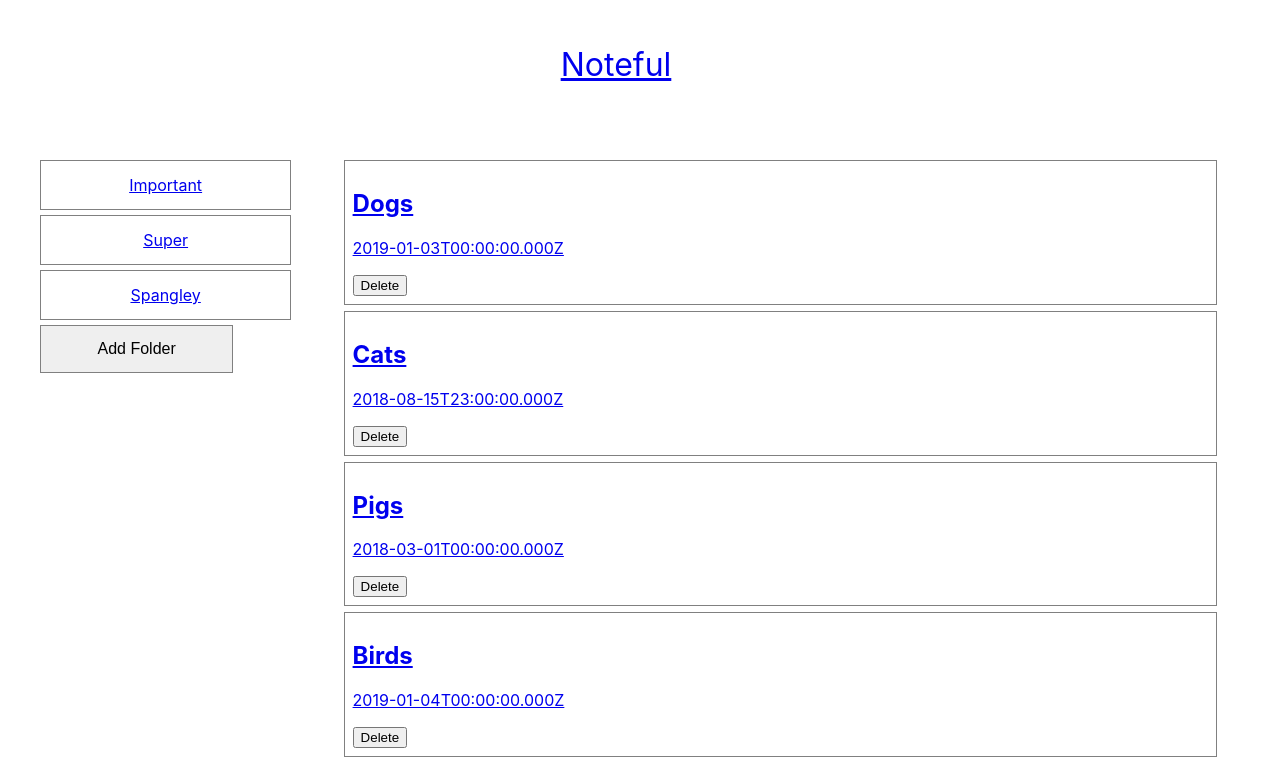
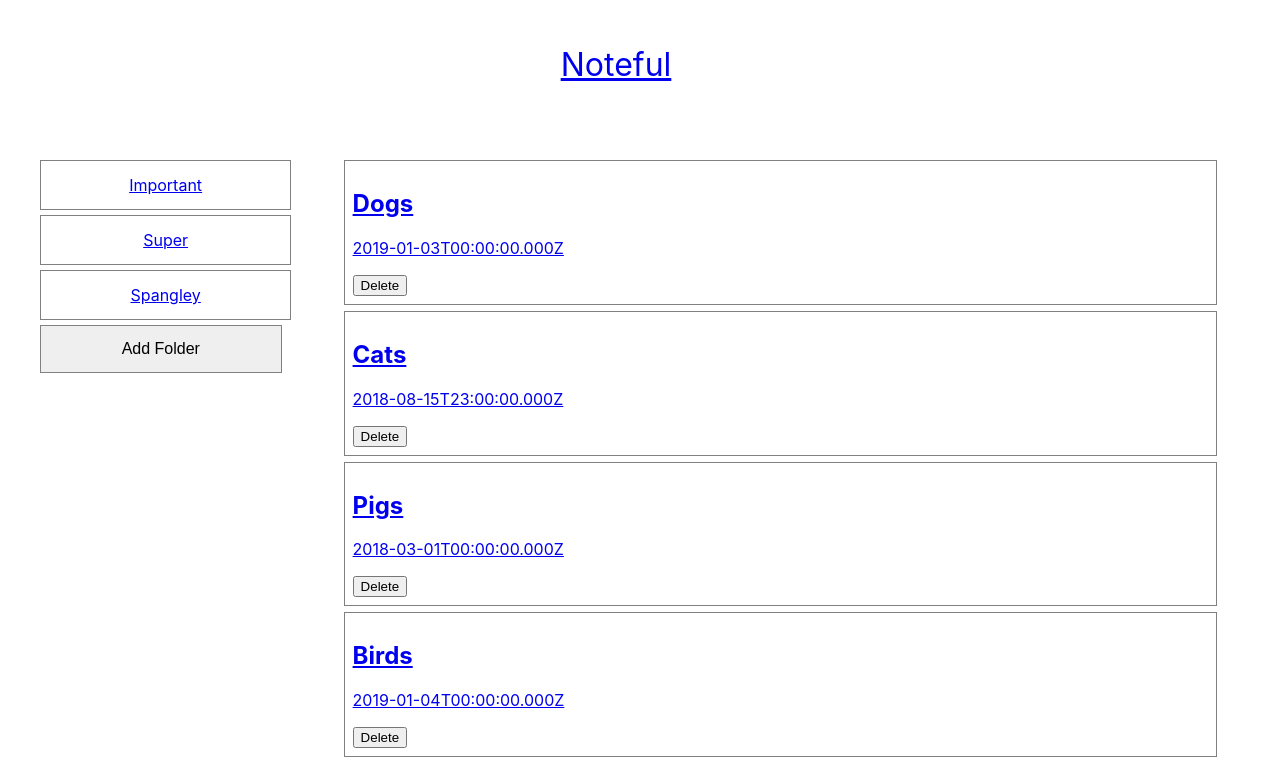
Before and after one commit to kim-mccallum/Noteful, a React (Create React App) app: page / in a window 1280 px wide. Shown: the top 761 px of the page. Built offline with nearby package versions, Linux system fonts and the light colour scheme.

Commit message:
about to refactor with context and api

```diff
--- a/src/App.js
+++ b/src/App.js
@@ -6,23 +6,35 @@ import FolderPage from './FolderPage'
 import NotePage from './NotePage'
 import NotFoundPage from './NotFoundPage'
 import STORE from './dummy-store';
+import NotefulContext from './NotefulContext';
 import './App.css'
 
 export default class App extends Component {
-  // Set state here - Use this later when the app is ready - Change this to fake
+  // Set state here - Use this later when the app is ready
   state = {
     notes: [],
     folders: []
   };
 
+  // Get the data from the API and use setState to reset
   componentDidMount() {
+      // Implement 2 fetch request to 2 endpoints
+      const folderURL = 'http://localhost:9090/folders'
+      const noteURL = 'http://localhost:9090/notes'
       // fake date loading from API call
       this.setState(STORE);
   }
 
+  // DELETE note request should make a request to /notes/<note-id> - likely needs headers
+  deleteHandler = () => {
+    //add the logic ot delete
+    // If it's a note do one thing, if it's a note delete that
+  }
+
   render() {
-    // console.log(this.state.folders);
+    // create value object here
     return (
+      // Provider
       <div className='App'>
         <>
           <Header />
@@ -38,6 +50,7 @@ export default class App extends Component {
           </Switch>
         </>
       </div>
+      // Provider
     )
   }
 }
--- a/src/NoteItem.js
+++ b/src/NoteItem.js
@@ -2,6 +2,7 @@ import React, { Component } from 'react'
 import { Link, withRouter } from 'react-router-dom';
 import './NoteItem.css'
 
+// Refactor to be a functional component and implement DELETE button
 class NoteItem extends Component {
   render() {
     return (
--- a/src/NoteList.js
+++ b/src/NoteList.js
@@ -2,6 +2,7 @@ import React, { Component } from 'react'
 import NoteItem from './NoteItem'
 import './NoteList.css'
 
+// Refactor to be a functional component
 export default class NoteList extends Component {
   render() {
       const notes = this.props.notes.map((note) => {
--- a/src/NotePage.js
+++ b/src/NotePage.js
@@ -2,6 +2,8 @@ import React, { Component } from 'react';
 import NotePageSideNav from './NotePageSideNav';
 import './NotePage.css'
 
+// Refactor to be functional component
+// Implement the delete button on the note page, if the delete is successful, redirect to the / path.
 export default class NotePage extends Component {
   render() {
     // Use the match params to get the id
--- /dev/null
+++ b/src/NotefulContext.js
@@ -0,0 +1,9 @@
+import React from 'react';
+
+const NotefulContext = React.createContext({
+    folders:[],
+    notes:[],
+    deleteNote: () => {},
+});
+
+export default NotefulContext;
--- a/src/SideNav.css
+++ b/src/SideNav.css
@@ -1,7 +1,7 @@
 
-.addFolderBtn, .addFolderBtn {
+.addFolderBtn {
     display: block;
-    width: 80%;
+    width: 100%;
     border: 1px solid gray;
     padding: 14px 28px;
     font-size: 16px;
```
